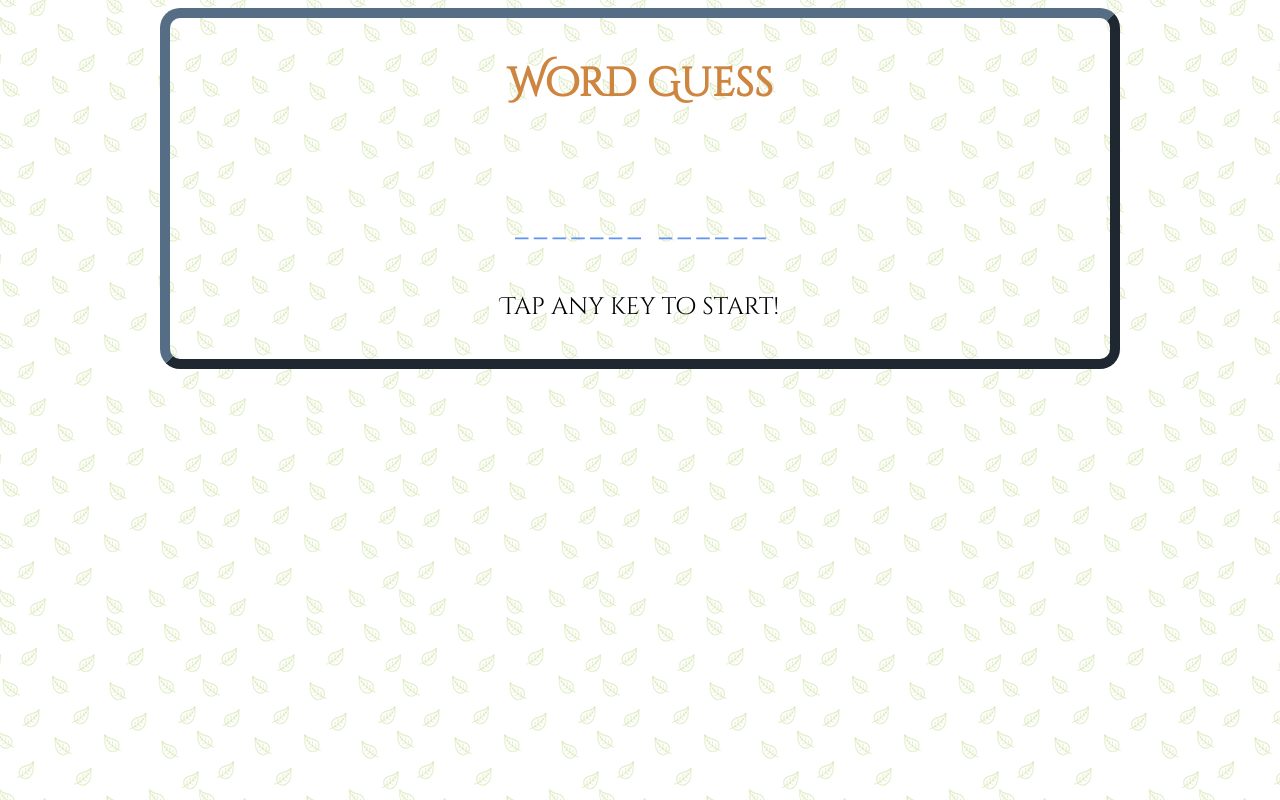
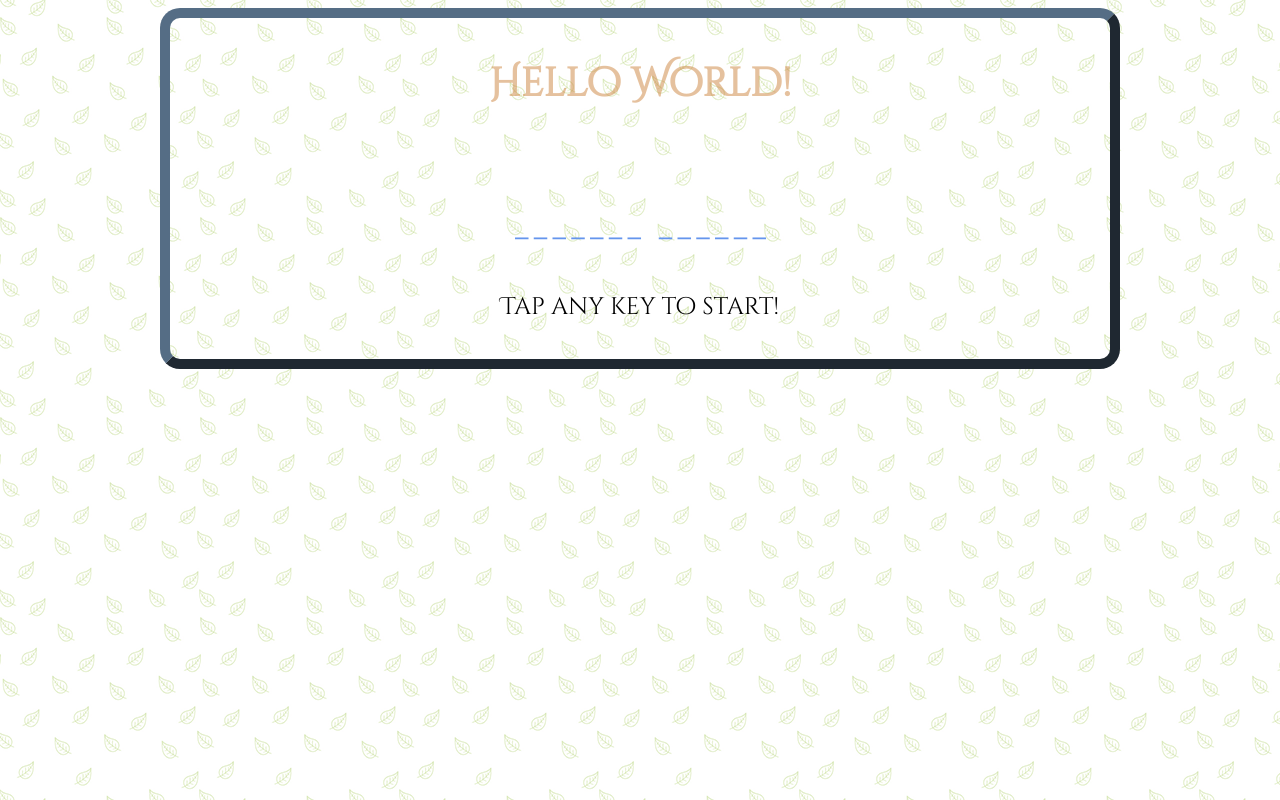
Before and after one commit to bksaechao/Word-Guess, a plain HTML site: page index.html in a window 1280 px wide. Drawn offline with Linux system fonts and the light colour scheme; a web font is replaced by a local one.

```diff
--- a/assets/css/style.css
+++ b/assets/css/style.css
@@ -55,6 +55,7 @@ body {
     font-size: 40px;
     color: peru;
     margin-bottom: 20px;
+    transition: opacity 3s;
 }
 
 #btn {
--- a/assets/javascript/game.js
+++ b/assets/javascript/game.js
@@ -173,6 +173,22 @@ function resetScore() {
     }
 }
 
+function animationTest() {
+    setTimeout(function() {
+        imgName.innerText = ""
+        imgName.style.opacity = 0;
+    }, 2000);
+
+    clearInterval();
+
+    setTimeout(function() {
+        imgName.innerText = "Hello World!"
+        imgName.style.opacity = .5;
+    }, 2000);
+}
+
+animationTest();
+
 resetScore();
 pickSecretWord();
 getSong();
```
